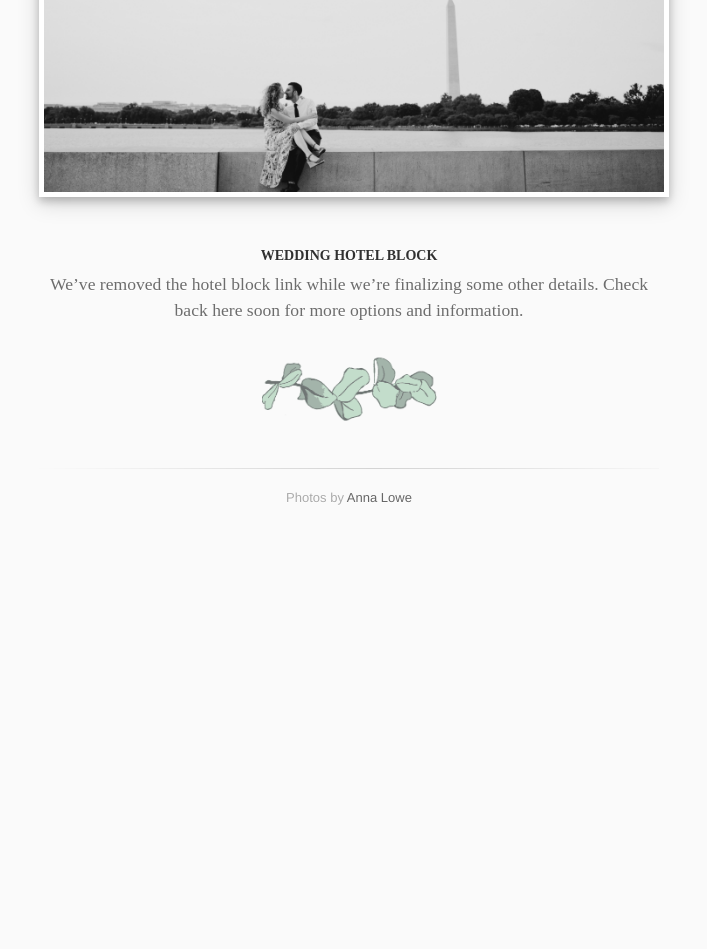
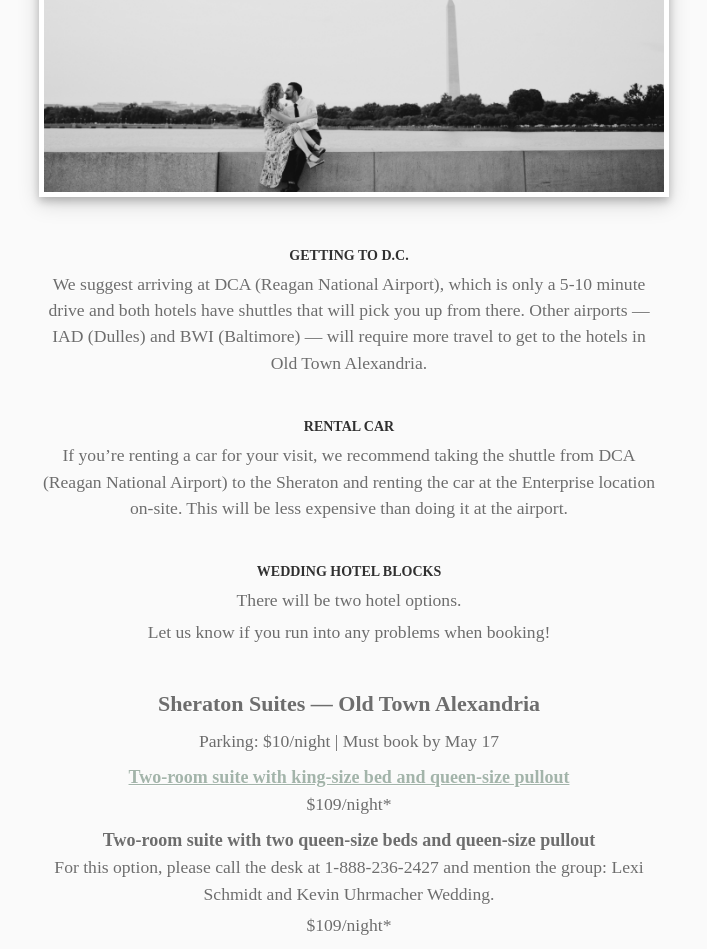
Before and after one commit to kevinuhrmacher/wedding-website, a Jekyll site: the page built from hotel.md, in a window 1280 px wide. Shown: the part 634-1583 px from the top of the page, without its empty margins (291-998 px from the left). Built offline with Jekyll 4.4.1, drawn with Linux system fonts in a browser that asks for light colours; some web fonts are replaced; before the commit the page ends 1172 px from its top, so only the background shows below that; some of the changed text lies outside the part shown.

Commit message:
hotel details

```diff
--- a/assets/css/style.scss
+++ b/assets/css/style.scss
@@ -13,8 +13,18 @@ body {
 	text-align: center;
 }
 
-a {	color: #a3b4aa; }
-a:hover { color: darken(#a3b4aa, 6%); }
+a {
+	color: #a3b4aa;
+	text-decoration: underline;
+
+	&:hover {
+		color: darken(#a3b4aa, 6%);
+	}
+}
+
+.m-item a {
+	text-decoration: none;
+}
 
 header {
 	max-width: 800px;
@@ -58,6 +68,16 @@ header {
 h2 {
 	font-family: "adobe-caslon-pro", serif;
 	font-style: bold;
+	color: rgb(109, 109, 109);
+	margin-top: 10px;
+}
+
+h3 {
+	font-family: "adobe-caslon-pro", serif;
+	font-style: bold;
+	color: rgb(109, 109, 109);
+	margin-top: 10px;
+	margin-bottom: 0;
 }
 
 h4 {
--- a/hotel.md
+++ b/hotel.md
@@ -5,39 +5,63 @@ layout: default
 ![Tidal Basin (BW)](../assets/images/IMG_6671.jpg)
 
 
-#### Wedding hotel block
-
-We’ve removed the hotel block link while we’re finalizing some other details. Check back here soon for more options and information.
-
-<!--Sheraton Suites — Old Town Alexandria
-
-## [Book a room](https://www.holidayinn.com/redirect?path=rates&brandCode=HI&localeCode=en&regionCode=1&hotelCode=axehd&checkInDate=14&checkInMonthYear=052019&checkOutDate=16&checkOutMonthYear=052019&_PMID=99801505&GPC=USH&viewfullsite=true)
-
-Details here TK
-
-Rooms in the hotel block must be booked by May 14.
--->
+#### Getting to D.C.
+We suggest arriving at DCA (Reagan National Airport), which is only a 5-10 minute drive and both hotels have shuttles that will pick you up from there. Other airports — IAD (Dulles) and BWI (Baltimore) — will require more travel to get to the hotels in Old Town Alexandria.
 
 
-<!--Holiday Inn and Suites — Old Town Alexandria
-
-## [Book a room](https://www.holidayinn.com/redirect?path=rates&brandCode=HI&localeCode=en&regionCode=1&hotelCode=axehd&checkInDate=14&checkInMonthYear=052019&checkOutDate=16&checkOutMonthYear=052019&_PMID=99801505&GPC=USH&viewfullsite=true)
-
-Group code: USH
+#### Rental car
+If you’re renting a car for your visit, we recommend taking the shuttle from DCA (Reagan National Airport) to the Sheraton and renting the car at the Enterprise location on-site. This will be less expensive than doing it at the airport.
 
 
-Rooms in the hotel block must be booked by May 14.
+#### Wedding hotel blocks
+There will be two hotel options.
 
-Let us know if you run into any problems when booking.
+Let us know if you run into any problems when booking!
+
+&nbsp;
+
+## Sheraton Suites — Old Town Alexandria
+Parking: $10/night | Must book by May 17
+
+### [Two-room suite with king-size bed and queen-size pullout](https://www.marriott.com/event-reservations/reservation-link.mi?id=1543516969667&key=GRP&app=resvlink)
+$109/night*
+
+### Two-room suite with two queen-size beds and queen-size pullout
+For this option, please call the desk at 1-888-236-2427 and mention the group: Lexi Schmidt and Kevin Uhrmacher Wedding.
+
+$109/night*
+
+*This rate is for Thursday and Friday nights, but if you’d like to extend your trip it’s also good for three nights before or after, depending on availability.
 
 
-____
+&nbsp;
+
+## Holiday Inn and Suites — Old Town Alexandria
+Group code: USH | Parking: $10/night | Must book by May 14
+
+### [Room with king-size bed](https://www.holidayinn.com/redirect?path=rates&brandCode=HI&localeCode=en&regionCode=1&hotelCode=axehd&checkInDate=14&checkInMonthYear=052019&checkOutDate=16&checkOutMonthYear=052019&_PMID=99801505&GPC=USH&viewfullsite=true)
+$99/night
+
+### [Room with two queen-size beds](https://www.holidayinn.com/redirect?path=rates&brandCode=HI&localeCode=en&regionCode=1&hotelCode=axehd&checkInDate=14&checkInMonthYear=052019&checkOutDate=16&checkOutMonthYear=052019&_PMID=99801505&GPC=USH&viewfullsite=true)
+$99/night
+
+### [Suite with king-size bed and queen-size pullout](https://www.holidayinn.com/redirect?path=rates&brandCode=HI&localeCode=en&regionCode=1&hotelCode=axehd&checkInDate=14&checkInMonthYear=052019&checkOutDate=16&checkOutMonthYear=052019&_PMID=99801505&GPC=USH&viewfullsite=true)
+$129/night
+
+
+<!--Once you’ve booked your hotel, check out our suggestions for [things to do while you’re visiting D.C.](LINK)-->
 
 
 #### Other hotels
 
-[Sheraton Suites Old Town Alexandria](https://www.marriott.com/hotels/travel/wassi-sheraton-suites-old-town-alexandria/?scid=bb1a189a-fec3-4d19-a255-54ba596febe2)
-
 [Hampton Inn Alexandria-Old Town/King St Metro](https://hamptoninn3.hilton.com/en/hotels/virginia/hampton-inn-alexandria-old-town-king-st-metro-WASALHX/index.html)
 
-[Hilton Alexandria Old Town](https://www3.hilton.com/en/hotels/virginia/hilton-alexandria-old-town-DCAOTHF/index.html)-->
+[Hilton Alexandria Old Town](https://www3.hilton.com/en/hotels/virginia/hilton-alexandria-old-town-DCAOTHF/index.html)
+
+&nbsp;
+
+<iframe src="https://www.google.com/maps/d/embed?mid=16dVJCFVTjAuBB9VuNTo0ey6SqtQ5lQcI&hl=en" width="640" height="480"></iframe>
+
+#### A note on the Metro
+
+You’re going to get the real D.C. experience in that D.C.’s train, the Metro, [will not be operating quite as we’d hoped](https://www.washingtonpost.com/local/trafficandcommuting/metro-wants-to-rebuild-20-station-platforms-in-three-years-creating-safetrack-like-disruptions/2018/05/07/f7c19dcc-5164-11e8-abd8-265bd07a9859_story.html) during the wedding weekend. Right now it looks like your best bet is to take the Yellow or Blue Line to the Airport and then take the hotel shuttle from there. Uber, Lyft and water taxi are also good options.
```
Also changed, not shown: 2 other files.
